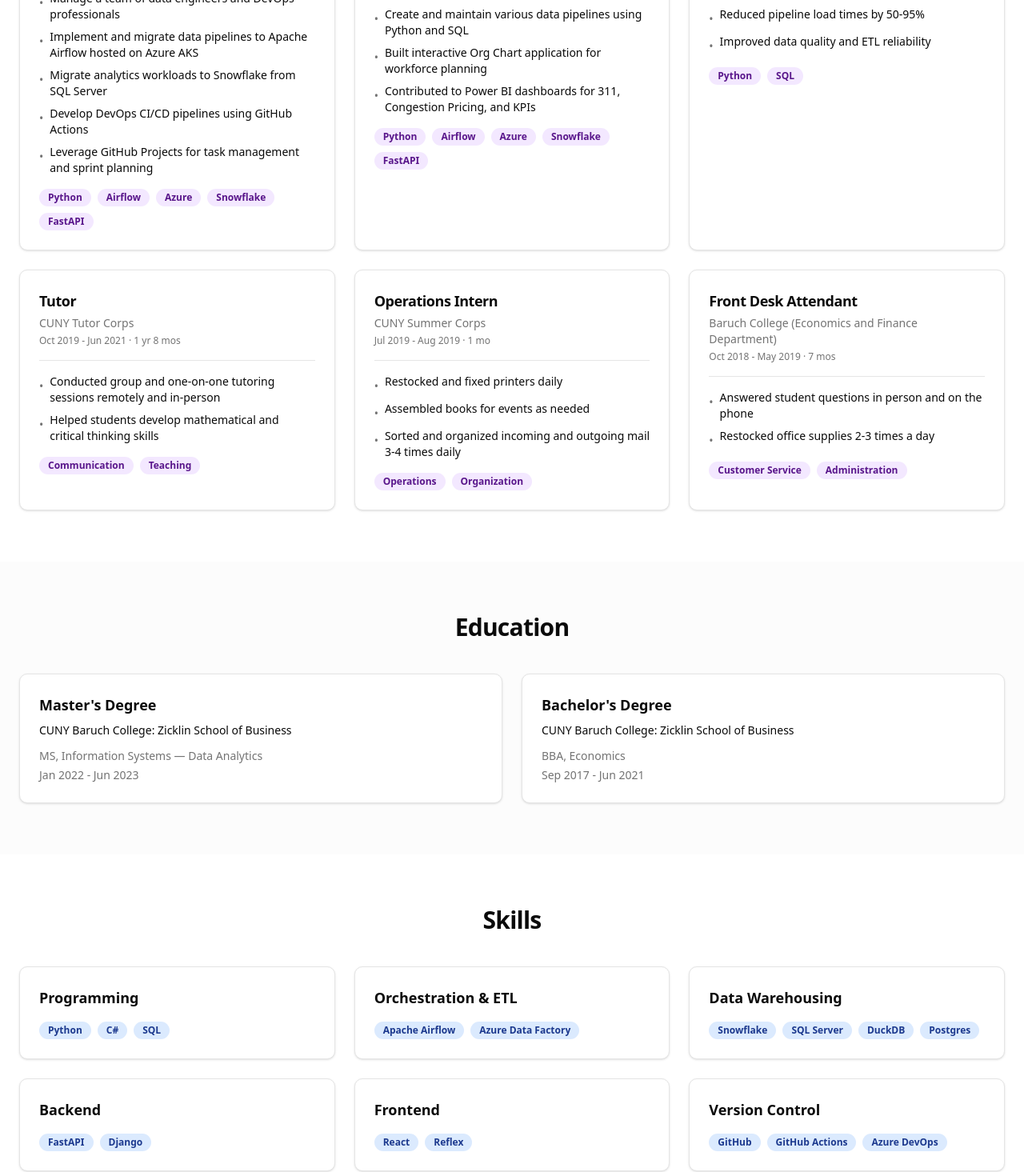
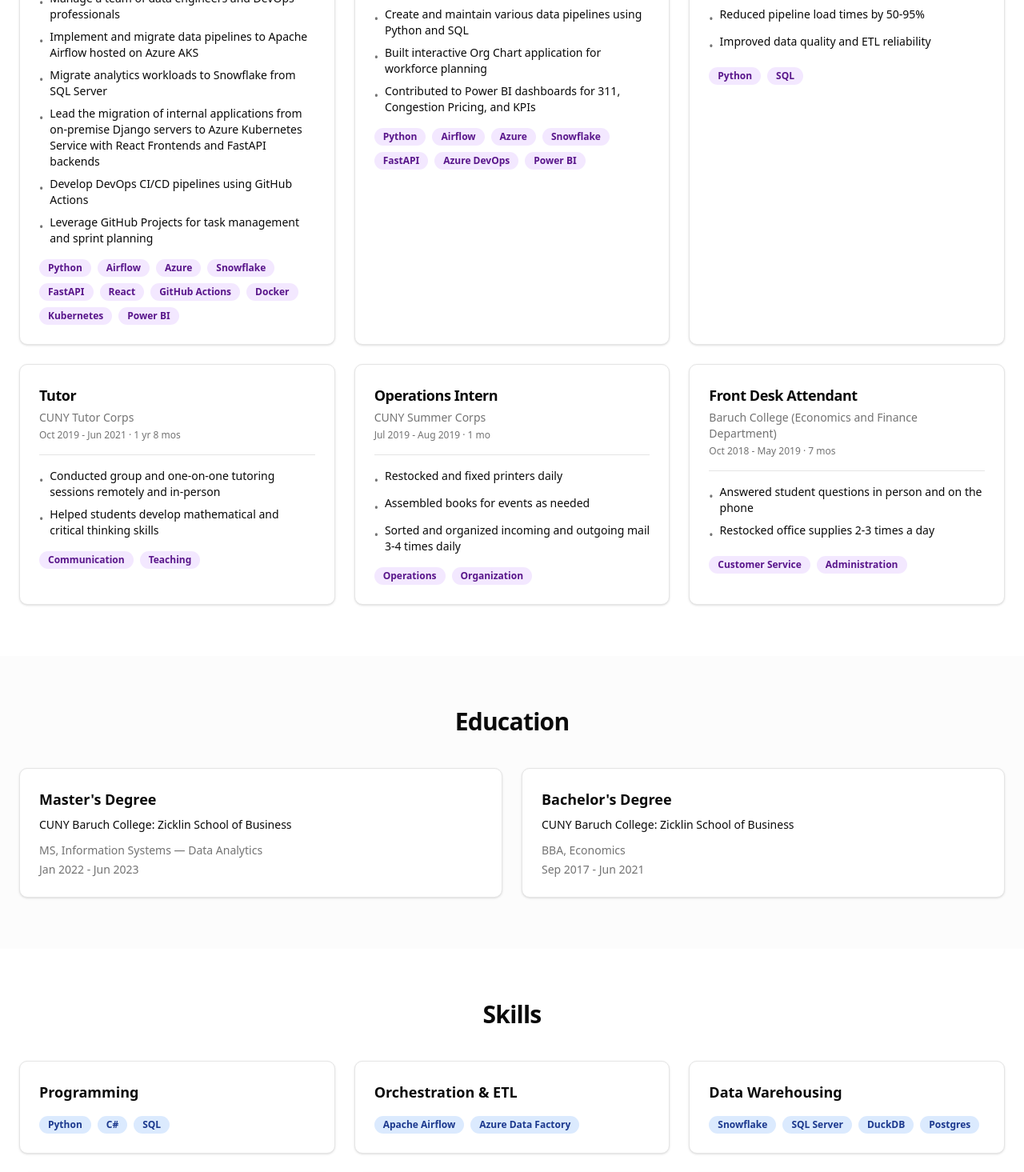
Before and after one commit to RaphCodec/Resume, a React (Vite) app: page / in a window 1280 px wide. Shown: the part 780-2245 px from the top of the page at 80% size. Built offline with nearby package versions, Linux system fonts and the light colour scheme.

Commit message:
chore: update current job duties

```diff
--- a/src/App.tsx
+++ b/src/App.tsx
@@ -164,10 +164,11 @@
               'Manage a team of data engineers and DevOps professionals',
               'Implement and migrate data pipelines to Apache Airflow hosted on Azure AKS',
               'Migrate analytics workloads to Snowflake from SQL Server',
+              'Lead the migration of internal applications from on-premise Django servers to Azure Kubernetes Service with React Frontends and FastAPI backends',
               'Develop DevOps CI/CD pipelines using GitHub Actions',
               'Leverage GitHub Projects for task management and sprint planning',
             ]}
-            skills={['Python', 'Airflow', 'Azure', 'Snowflake', 'FastAPI']}
+            skills={['Python', 'Airflow', 'Azure', 'Snowflake', 'FastAPI', 'React', 'GitHub Actions', 'Docker', 'Kubernetes', 'Power BI']}
           />
           <ExperienceCard
             role="Data Engineer"
@@ -179,7 +180,7 @@
               'Built interactive Org Chart application for workforce planning',
               'Contributed to Power BI dashboards for 311, Congestion Pricing, and KPIs',
             ]}
-            skills={['Python', 'Airflow', 'Azure', 'Snowflake', 'FastAPI']}
+            skills={['Python', 'Airflow', 'Azure', 'Snowflake', 'FastAPI', 'Azure DevOps', 'Power BI']}
           />
           <ExperienceCard
             role="Data Engineering Intern | College Aide"
@@ -259,7 +260,8 @@
               'Data Warehousing': ['Snowflake', 'SQL Server', 'DuckDB', 'Postgres'],
               'Backend': ['FastAPI', 'Django'],
               'Frontend': ['React', 'Reflex'],
-              'Version Control': ['GitHub', 'GitHub Actions', 'Azure DevOps'],
+              'DevOps & Cloud': ['Docker', 'Azure Kubernetes Service', 'GitHub Actions', 'Azure DevOps'],
+              'BI & Visualization': ['Power BI'],
             }).map(([category, skills]) => (
               <div key={category} className="rounded-lg border bg-card text-card-foreground shadow-sm p-6">
                 <h4 className="text-lg font-semibold mb-4">{category}</h4>
```
Also changed, not shown: 1 other file (tests, documents, lock files or other folders).
